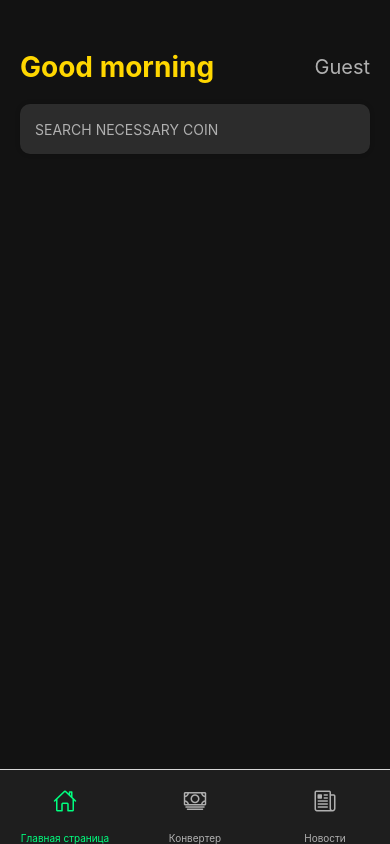
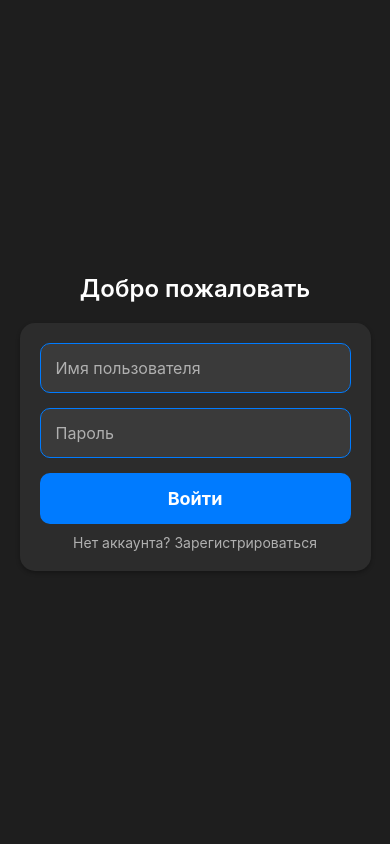
Before and after one commit to kirshunya/Crypto-App-IOS-Andriod, a React Native app: screen / in a window 390 px wide. Built offline with nearby package versions, Linux system fonts and the light colour scheme; no server answers.

Commit message:
feat: Profile update && Registration new (v2).

```diff
--- a/App.js
+++ b/App.js
@@ -4,17 +4,17 @@ import { NavigationContainer } from '@react-navigation/native';
 import { createBottomTabNavigator } from '@react-navigation/bottom-tabs';
 import { createStackNavigator } from '@react-navigation/stack';
 import AuthScreen from './scr/components/Auth/AuthScreen';
-import ProfileScreen from './scr/components/Profile/ProfileScreen';
+import ProfileScreen from './scr/components/Profile/ProfileScreen'; // Импортируем экран профиля
 import CryptoConverter from './scr/components/CurrencyConverter/CurrencyConverterScreen';
 import MainScreen from './scr/components/MainScreen/MainScreen';
 import NewsScreen from './scr/components/News/NewsScreen';
 import CryptoDetailScreen from './scr/components/CryptoDetailScreen/CryptoDetailScreen';
-import Icon from 'react-native-vector-icons/Ionicons'; // Импортируйте иконки
+import Icon from 'react-native-vector-icons/Ionicons'; // Импортируем иконки
 
 const Tab = createBottomTabNavigator();
 const Stack = createStackNavigator();
 
-const MainApp = () => {
+const MainApp = ({ user, onLogout }) => {
     return (
         <Tab.Navigator
             screenOptions={{
@@ -50,6 +50,15 @@ const MainApp = () => {
                     tabBarIcon: ({ color }) => <Icon name="newspaper-outline" color={color} size={24} />
                 }}
             />
+            <Tab.Screen
+                name="Профиль"
+                options={{
+                    tabBarIcon: ({ color }) => <Icon name="person-outline" color={color} size={24} />,
+                    headerShown: false,
+                }}
+            >
+                {(props) => <ProfileScreen {...props} user={user} onLogout={onLogout} />}
+            </Tab.Screen>
         </Tab.Navigator>
     );
 };
@@ -64,7 +73,7 @@ const MainStack = () => {
 };
 
 const App = () => {
-    const [isAuthenticated, setIsAuthenticated] = useState(true);
+    const [isAuthenticated, setIsAuthenticated] = useState(false);
     const [user, setUser] = useState(null);
 
     const handleLogin = (userData) => {
@@ -72,10 +81,19 @@ const App = () => {
         setIsAuthenticated(true);
     };
 
+    const handleLogout = () => {
+        setUser(null);
+        setIsAuthenticated(false);
+    };
+
     return (
         <NavigationContainer>
             <View style={{ flex: 1 }}>
-                {isAuthenticated ? <MainApp user={user} /> : <AuthScreen onLogin={handleLogin} />}
+                {isAuthenticated ? (
+                    <MainApp user={user} onLogout={handleLogout} />
+                ) : (
+                    <AuthScreen onLogin={handleLogin} />
+                )}
             </View>
         </NavigationContainer>
     );
--- a/package.json
+++ b/package.json
@@ -9,6 +9,7 @@
     "web": "expo start --web"
   },
   "dependencies": {
+    "@react-native-async-storage/async-storage": "^2.0.0",
     "@react-native-community/masked-view": "^0.1.11",
     "@react-native-picker/picker": "^2.8.0",
     "@react-navigation/bottom-tabs": "^6.6.1",
@@ -24,6 +25,7 @@
     "react-native": "0.74.5",
     "react-native-chart-kit": "^6.12.0",
     "react-native-gesture-handler": "^2.20.0",
+    "react-native-image-picker": "^7.1.2",
     "react-native-orientation-locker": "^1.7.0",
     "react-native-reanimated": "^3.15.5",
     "react-native-responsive-screen": "^1.4.2",
--- a/scr/components/Auth/AuthScreen.js
+++ b/scr/components/Auth/AuthScreen.js
@@ -1,5 +1,6 @@
-import React, { useState } from 'react';
+import React, { useState, useEffect } from 'react';
 import { View, TextInput, TouchableOpacity, Text, StyleSheet, Alert } from 'react-native';
+import AsyncStorage from '@react-native-async-storage/async-storage';
 
 const AuthScreen = ({ onLogin }) => {
     const [username, setUsername] = useState('');
@@ -7,27 +8,41 @@ const AuthScreen = ({ onLogin }) => {
     const [isRegistering, setIsRegistering] = useState(false);
     const [users, setUsers] = useState([]);
 
-    const handleLogin = () => {
+    useEffect(() => {
+        const loadUsers = async () => {
+            const storedUsers = await AsyncStorage.getItem('users');
+            if (storedUsers) {
+                setUsers(JSON.parse(storedUsers));
+            }
+        };
+        loadUsers();
+    }, []);
+
+    const handleLogin = async () => {
         const user = users.find((u) => u.username === username && u.password === password);
         if (user) {
-            onLogin();
+            onLogin(user); // Передаем пользователя в onLogin, если нужно
         } else {
             Alert.alert('Ошибка', 'Неверные данные');
         }
     };
 
-    const handleRegister = () => {
+    const handleRegister = async () => {
         const existingUser = users.find((u) => u.username === username);
         if (existingUser) {
             Alert.alert('Ошибка', 'Пользователь с таким именем уже существует');
             return;
         }
-        // Добавление нового пользователя
-        setUsers([...users, { username, password }]);
+        const newUser = { username, password };
+        const updatedUsers = [...users, newUser];
+
+        // Сохраняем пользователей в AsyncStorage
+        await AsyncStorage.setItem('users', JSON.stringify(updatedUsers));
+        setUsers(updatedUsers);
         Alert.alert('Успех', 'Регистрация прошла успешно!');
 
         // Вызов функции onLogin для переключения на главный экран
-        onLogin();
+        onLogin(newUser); // Передаем нового пользователя в onLogin
 
         // Сброс полей
         setUsername('');
--- a/scr/components/Profile/ProfileScreen.js
+++ b/scr/components/Profile/ProfileScreen.js
@@ -1,12 +1,51 @@
-import React from 'react';
-import { View, Text, StyleSheet, TouchableOpacity } from 'react-native';
+import React, { useState } from 'react';
+import { View, Text, StyleSheet, TouchableOpacity, Alert, Image } from 'react-native';
+import { launchImageLibrary } from 'react-native-image-picker';
+import Icon from 'react-native-vector-icons/Ionicons';
 
-const ProfileScreen = ({ user }) => {
+const ProfileScreen = ({ user, onLogout }) => {
+    const [avatarSource, setAvatarSource] = useState(null);
+
+    const handleUploadAvatar = () => {
+        launchImageLibrary({ mediaType: 'photo' }, (response) => {
+            if (response.didCancel) {
+                console.log('User cancelled image picker');
+            } else if (response.error) {
+                console.log('ImagePicker Error: ', response.error);
+            } else {
+                setAvatarSource(response.assets[0].uri);
+            }
+        });
+    };
+
+    const handleLogout = () => {
+        onLogout();
+        Alert.alert('Вы вышли из системы');
+    };
+
     return (
         <View style={styles.container}>
-            <Text style={styles.nickname}>{user.nickname}</Text>
-            <TouchableOpacity style={styles.button}>
-                <Text style={styles.buttonText}>Настройки</Text>
+            <TouchableOpacity onPress={handleUploadAvatar}>
+                <Image
+                    source={avatarSource ? { uri: avatarSource } : require('../../../assets/img.png')} // Укажите путь к изображению по умолчанию
+                    style={styles.avatar}
+                />
+            </TouchableOpacity>
+            <Text style={styles.title}>Личный кабинет</Text>
+            <Text style={styles.userInfo}>Имя пользователя: {user.username}</Text>
+            <View style={styles.section}>
+                <Text style={styles.sectionTitle}>Биржа</Text>
+                <View style={styles.exchangeInfo}>
+                    <Icon name="logo-binance" size={30} color="#F3BA2F" />
+                    <Text style={styles.exchangeText}> Binance</Text>
+                </View>
+            </View>
+            <View style={styles.currencySection}>
+                <Text style={styles.currencyTitle}>Валюта:</Text>
+                <Text style={styles.currencyValue}>Доллар (USD)</Text>
+            </View>
+            <TouchableOpacity style={styles.button} onPress={handleLogout}>
+                <Text style={styles.buttonText}>Выйти</Text>
             </TouchableOpacity>
         </View>
     );
@@ -15,23 +54,81 @@ const ProfileScreen = ({ user }) => {
 const styles = StyleSheet.create({
     container: {
         flex: 1,
-        paddingTop: 50,
+        justifyContent: 'center',
+        alignItems: 'center',
+        backgroundColor: '#1E1E1E',
         padding: 20,
-        backgroundColor: '#1E1E1E',
+    },
+    avatar: {
+        width: 100,
+        height: 100,
+        borderRadius: 50,
+        borderWidth: 2,
+        borderColor: '#00FF7F',
+        marginBottom: 20,
+    },
+    title: {
+        fontSize: 24,
+        fontWeight: '600',
+        marginBottom: 20,
+        color: '#FFFFFF',
+    },
+    userInfo: {
+        fontSize: 18,
+        color: '#B0B0B0',
+        marginBottom: 10,
+    },
+    section: {
+        marginTop: 20,
+        padding: 15,
+        backgroundColor: '#2C2C2C',
+        borderRadius: 10,
+        width: '100%',
+        alignItems: 'flex-start',
+    },
+    sectionTitle: {
+        fontSize: 20,
+        color: '#00FF7F',
+        fontWeight: 'bold',
+        marginBottom: 10,
+    },
+    exchangeInfo: {
+        flexDirection: 'row',
         alignItems: 'center',
     },
-    nickname: {
-        fontSize: 24,
+    exchangeText: {
+        fontSize: 18,
         color: '#FFFFFF',
-        marginBottom: 20,
+        marginLeft: 10,
+    },
+    currencySection: {
+        marginTop: 20,
+        padding: 15,
+        backgroundColor: '#2C2C2C',
+        borderRadius: 10,
+        width: '100%',
+        alignItems: 'flex-start',
+    },
+    currencyTitle: {
+        fontSize: 20,
+        color: '#00FF7F',
+        fontWeight: 'bold',
+    },
+    currencyValue: {
+        fontSize: 18,
+        color: '#FFFFFF',
     },
     button: {
         backgroundColor: '#007BFF',
-        padding: 10,
-        borderRadius: 5,
+        padding: 15,
+        alignItems: 'center',
+        borderRadius: 10,
+        marginTop: 20,
+        width: '100%',
     },
     buttonText: {
         color: '#FFFFFF',
+        fontSize: 18,
         fontWeight: 'bold',
     },
 });
```
Also changed, not shown: 1 other file (tests, documents, lock files or other folders).
